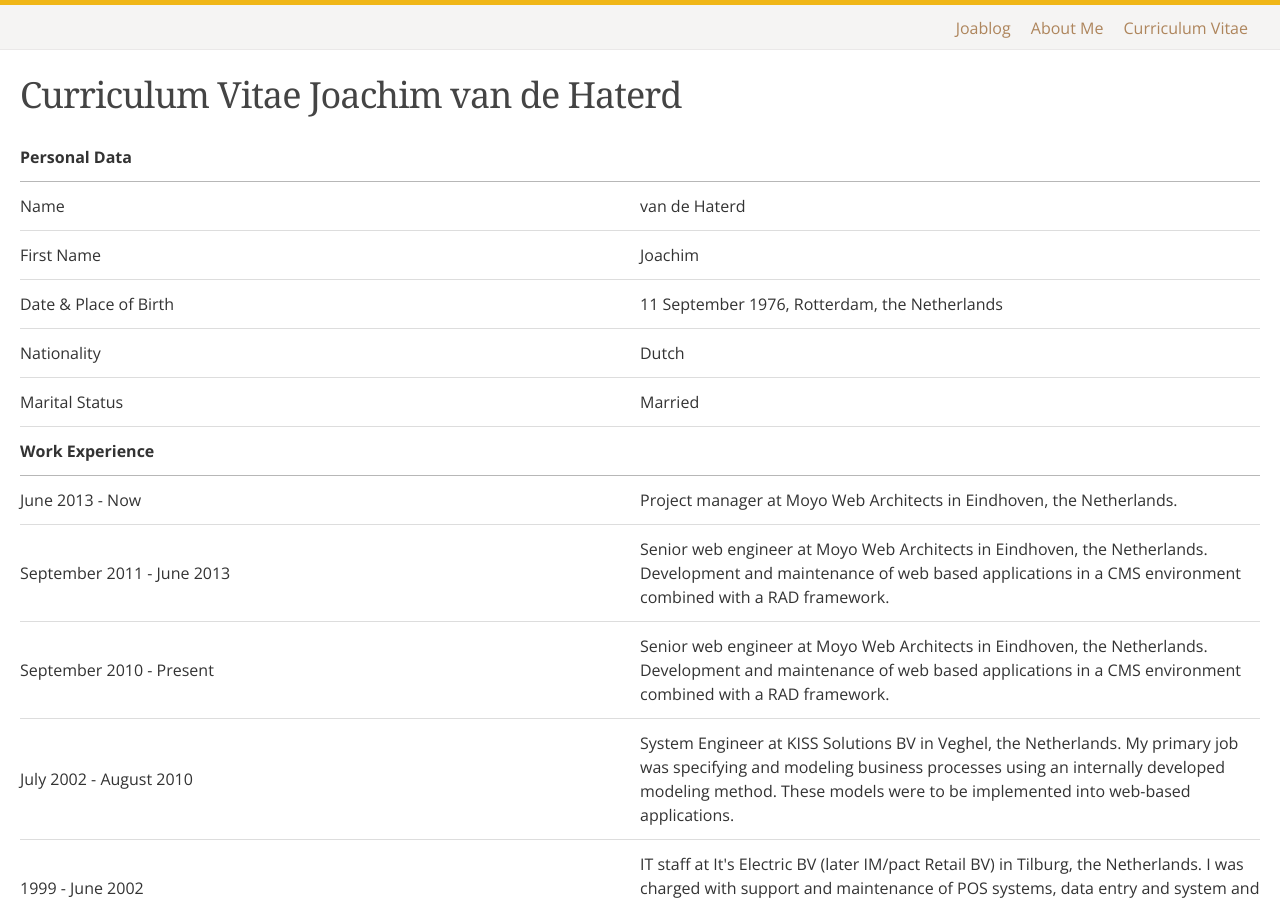
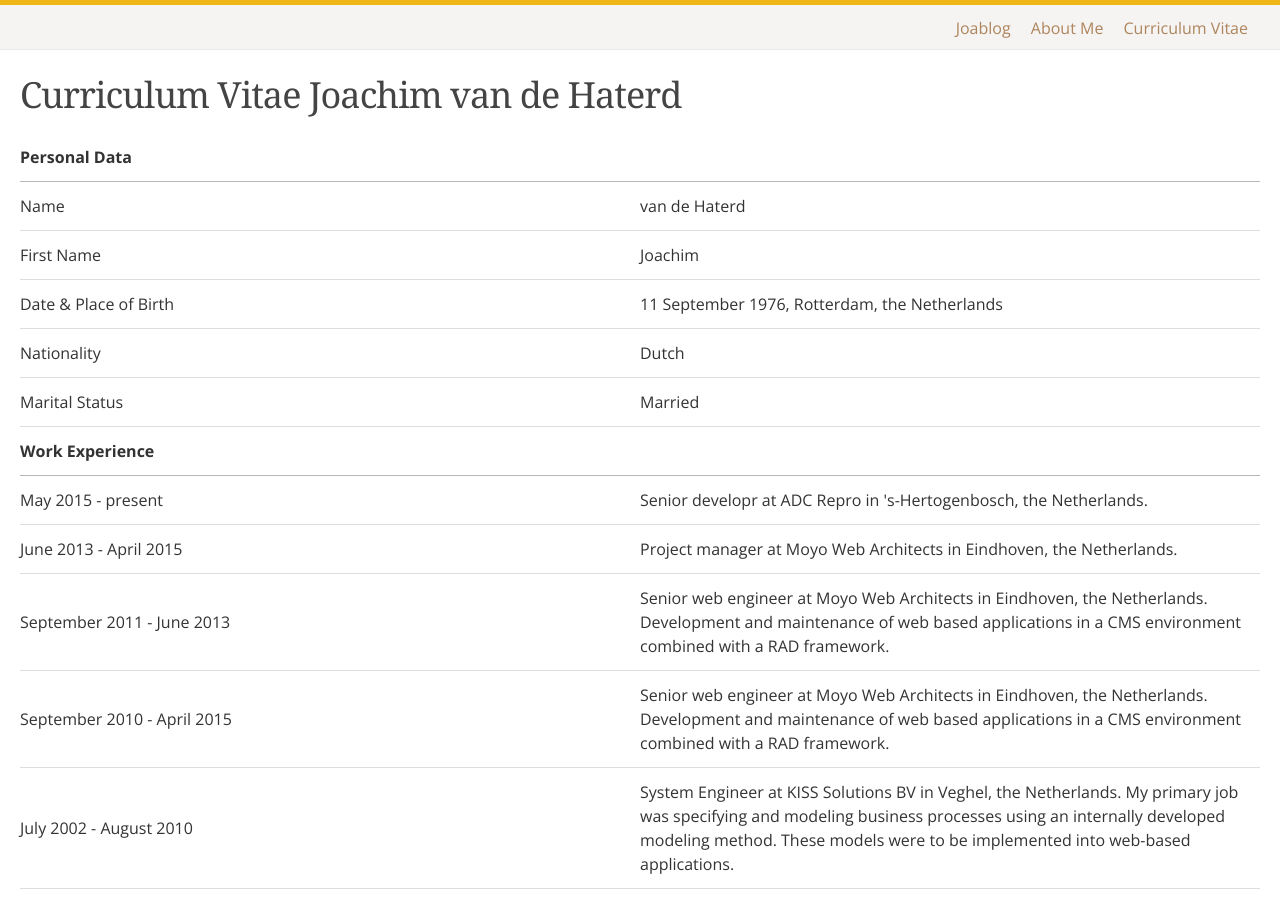
Before and after one commit to derjoachim/derjoachim_nl_v3, a Jekyll site: the page built from curriculum-vitae/index.html, in a window 1280 px wide and 900 px high. Built offline with Jekyll 4.4.1, drawn with Linux system fonts in a browser that asks for light colours; Markdown is read by kramdown in place of the engine named in the settings.

Commit message:
Added latest post, updated CV and about pages

```diff
--- a/about-me/index.html
+++ b/about-me/index.html
@@ -32,4 +32,4 @@
 
 <h3>Professional know-it-all</h3>
 
-<p>I have been a know-it-all since I could talk. It runs in the family. Only recently, I made this hobby my job. Currently, I am a project manager at Moyo Web Architects in Eindhoven, the Netherlands. I run a phletora of projects, but have specialized in web based projects, both as a developr and as a project manager. </p>
+<p>I have been a know-it-all since I could talk. It runs in the family. I made this hobby my job.</p>
--- a/curriculum-vitae/index.html
+++ b/curriculum-vitae/index.html
@@ -36,7 +36,11 @@
 			<th></th>
 		</tr>
 		<tr>
-			<td>June 2013 - Now</td>
+			<td>May 2015 - present</td>
+			<td>Senior developr at ADC Repro in 's-Hertogenbosch, the Netherlands.</td>
+		</tr>
+		<tr>
+			<td>June 2013 - April 2015</td>
 			<td>Project manager at Moyo Web Architects in Eindhoven, the Netherlands.</td>
 		</tr>
 		<tr>
@@ -44,7 +48,7 @@
 			<td>Senior web engineer at Moyo Web Architects in Eindhoven, the Netherlands. Development and maintenance of web based applications in a CMS environment combined with a RAD framework.</td>
 		</tr>
 		<tr>
-			<td>September 2010 - Present</td>
+			<td>September 2010 - April 2015</td>
 			<td>Senior web engineer at Moyo Web Architects in Eindhoven, the Netherlands. Development and maintenance of web based applications in a CMS environment combined with a RAD framework.</td>
 		</tr>
 		<tr>
```
Also changed, not shown: _posts/2015-05-05-liberation-day.md (added, +18 -0 lines).
